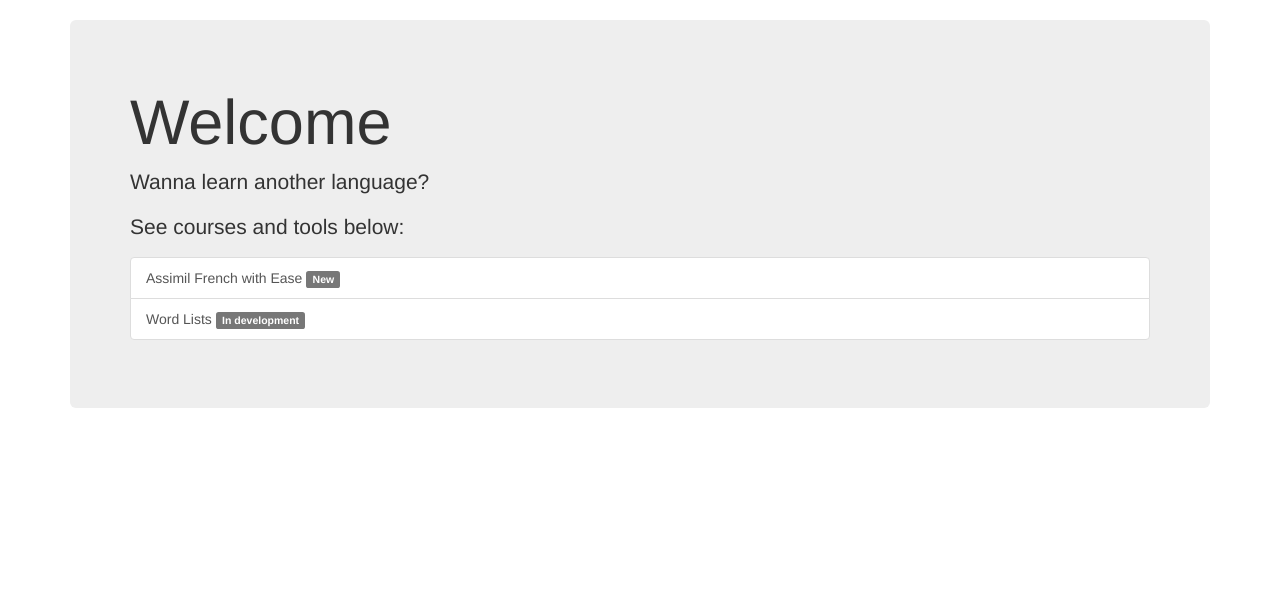
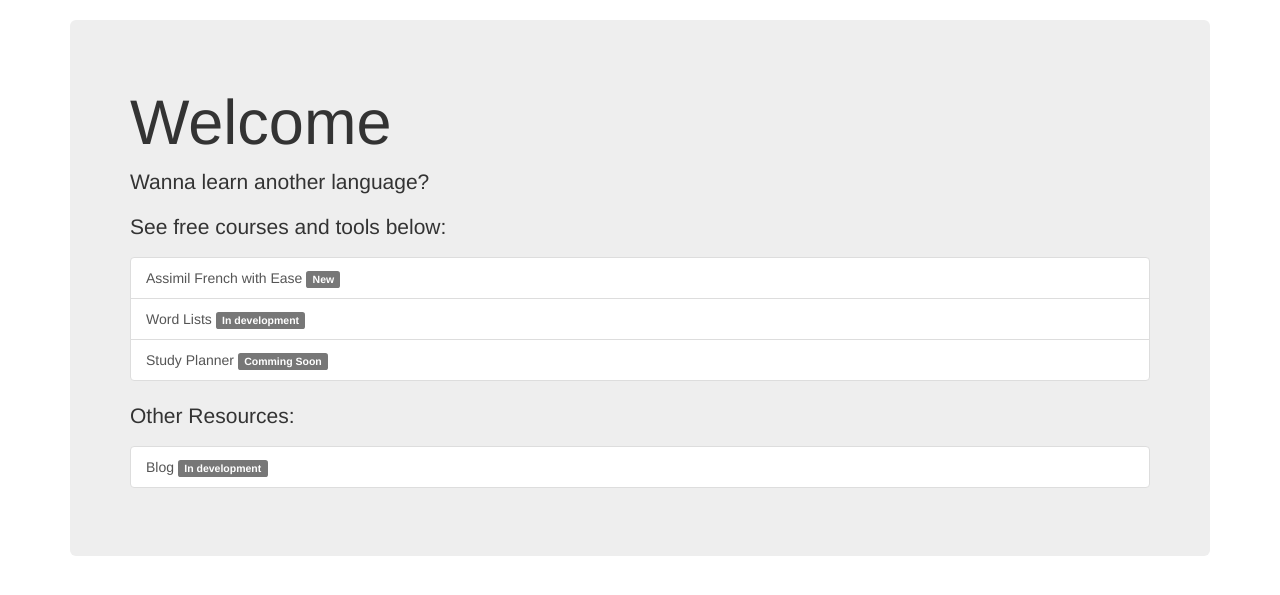
Before and after one commit to tylercraig9332/learnitproject, a Django app: page / in a window 1280 px wide. Shown: the part 52-647 px from the top of the page. Run offline with Django 3.2, Linux system fonts and the light colour scheme; parts of the project's set-up code (start-up, migrations or seed data) failed here and were passed over; some libraries are stand-ins or nearby versions.

Commit message:
Added a new app - Study Planner, added some glyphicons to header.html, touched up on some things on the home page and set up the blog app sor development.

```diff
--- a/mysite/content/models.py
+++ b/mysite/content/models.py
@@ -38,7 +38,7 @@ class Word(models.Model):
 class WordList(models.Model):
     name = models.CharField(max_length=50, help_text="Name Of List")
     # TODO: need to identify the way Django stores user ids
-    user = models.ForeignKey(User)
+    user = models.ForeignKey(User, models.SET_NULL, null=True)
     date_created = models.DateField(auto_now=True)
     word_ids = models.ManyToManyField(Word)
     description = models.TextField()
--- a/mysite/content/templates/learn/header.html
+++ b/mysite/content/templates/learn/header.html
@@ -41,13 +41,13 @@
 					<li class="dropdown">
 						<a href="#" class="dropdown-toggle" data-toggle="dropdown" role="button" aria-haspopup="true" aria-expanded="false">Account <span class="caret"></span></a>
 						<ul class="dropdown-menu">
-							<li><a href="/accounts/profile">Profile</a></li>
-							<li><a href="/accounts/messages">Inbox</a></li>
+							<li><a href="/accounts/profile">Profile <span class="glyphicon glyphicon-user"></span></a></li>
+							<li><a href="/accounts/messages">Inbox <span class="glyphicon glyphicon-inbox"></span></a></li>
 							<li><a href="#">Something else here</a></li>
 							<li role="separator" class="divider"></li>
 							{% if request.user.is_authenticated %}
-								<li><a href="/accounts/profile/edit">My Account</a></li>
-								<li><a href="/logout/">Log Out</a></li>
+								<li><a href="/accounts/profile/edit">My Account <span class="glyphicon glyphicon-list-alt" ></span></a></li>
+								<li><a href="/logout/">Log Out <span class="glyphicon glyphicon-off"></span></a></li>
 							{% else %}
 								<li><a href="/login/">Log in</a></li>
 								<li><a href="/signup/">Sign up</a><li>
--- a/mysite/content/templates/learn/index.html
+++ b/mysite/content/templates/learn/index.html
@@ -4,10 +4,15 @@
 	<div class="jumbotron">
 		<h1>Welcome</h1>
 		<p>Wanna learn another language?</p>
-		<p>See courses and tools below:</p>
+		<p>See free courses and tools below:</p>
 		<div class="list-group">
-			<a href="/learn/" class="list-group-item">Assimil French with Ease <span class="label label-default">New</span></a>
-			<a href="/learn/lists" class="list-group-item">Word Lists <span class="label label-default">In development</span></a>
+			<a href="{% url 'learn' %}" class="list-group-item">Assimil French with Ease <span class="label label-default">New</span></a>
+			<a href="{% url 'Word Lists' %}" class="list-group-item">Word Lists <span class="label label-default">In development</span></a>
+			<a href="{% url 'Study Planner' %}" class="list-group-item">Study Planner <span class="label label-default">Comming Soon</span></a>
+		</div>
+		<p>Other Resources:</p>
+		<div class="list-group">
+			<a href="{% url 'blog_home' %}" class="list-group-item">Blog <span class="label label-default">In development</span></a>
 		</div>
 	</div>
 
--- a/mysite/mysite/settings.py
+++ b/mysite/mysite/settings.py
@@ -39,6 +39,7 @@ INSTALLED_APPS = [
     'django.contrib.staticfiles',
     'content',
     'blog',
+    'planner',
 ]
 
 MIDDLEWARE = [
--- a/mysite/mysite/urls.py
+++ b/mysite/mysite/urls.py
@@ -24,6 +24,8 @@ urlpatterns = [
     url(r'^signup/', views.signup, name='signup'),
     url(r'^login/', auth_views.login, name='login'),
     url(r'^logout/', auth_views.logout, {'next_page': '/'}, name='logout'),
+    # INSTALLED_APPS:
     url(r'^accounts/', include('accounts.urls')),
-    #url(r'^blog/', include('blog.urls')),
+    url(r'^blog/', include('blog.urls')),
+    url(r'^study/', include('planner.urls')),
 ]
```
Also changed, not shown: mysite/db.sqlite3, 1 other file.
